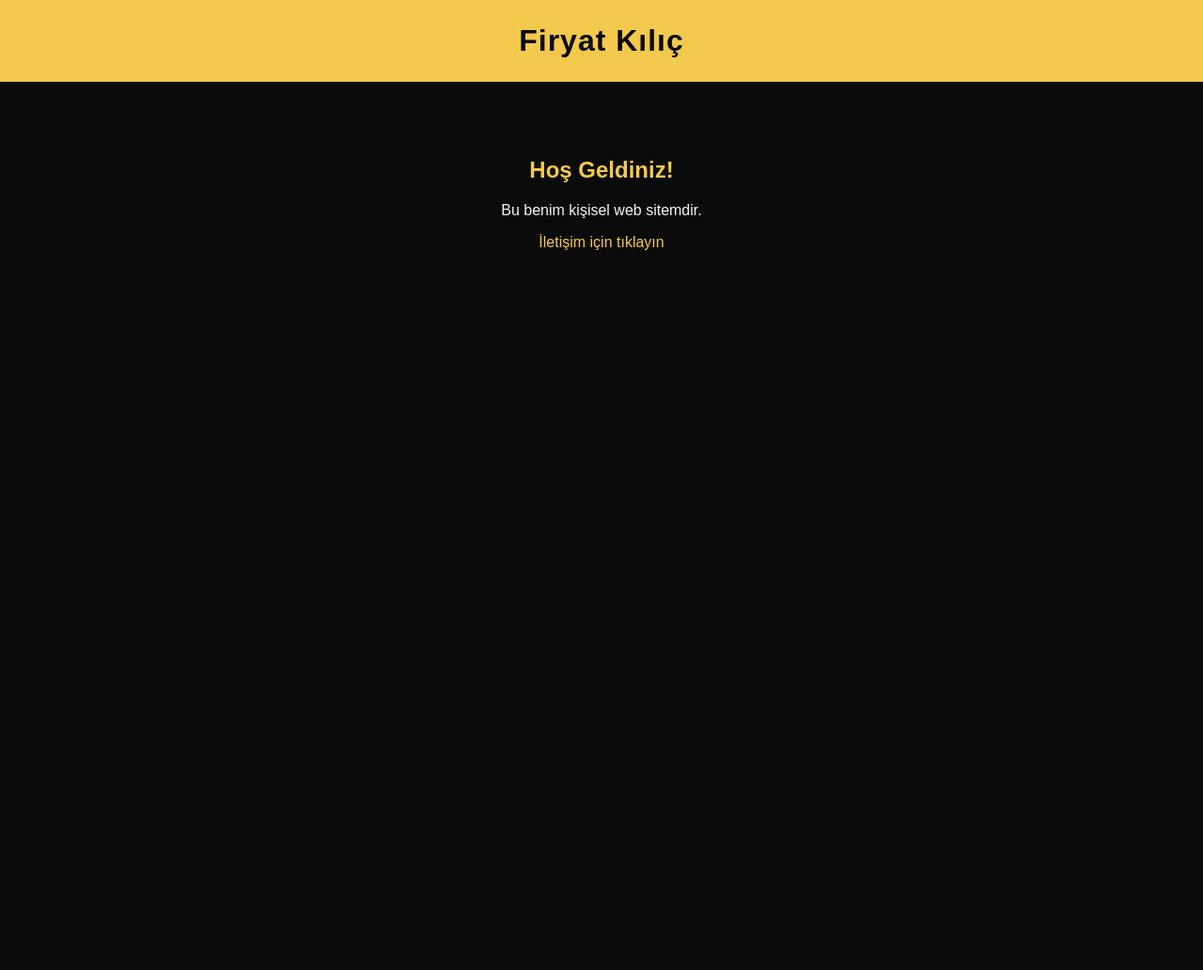
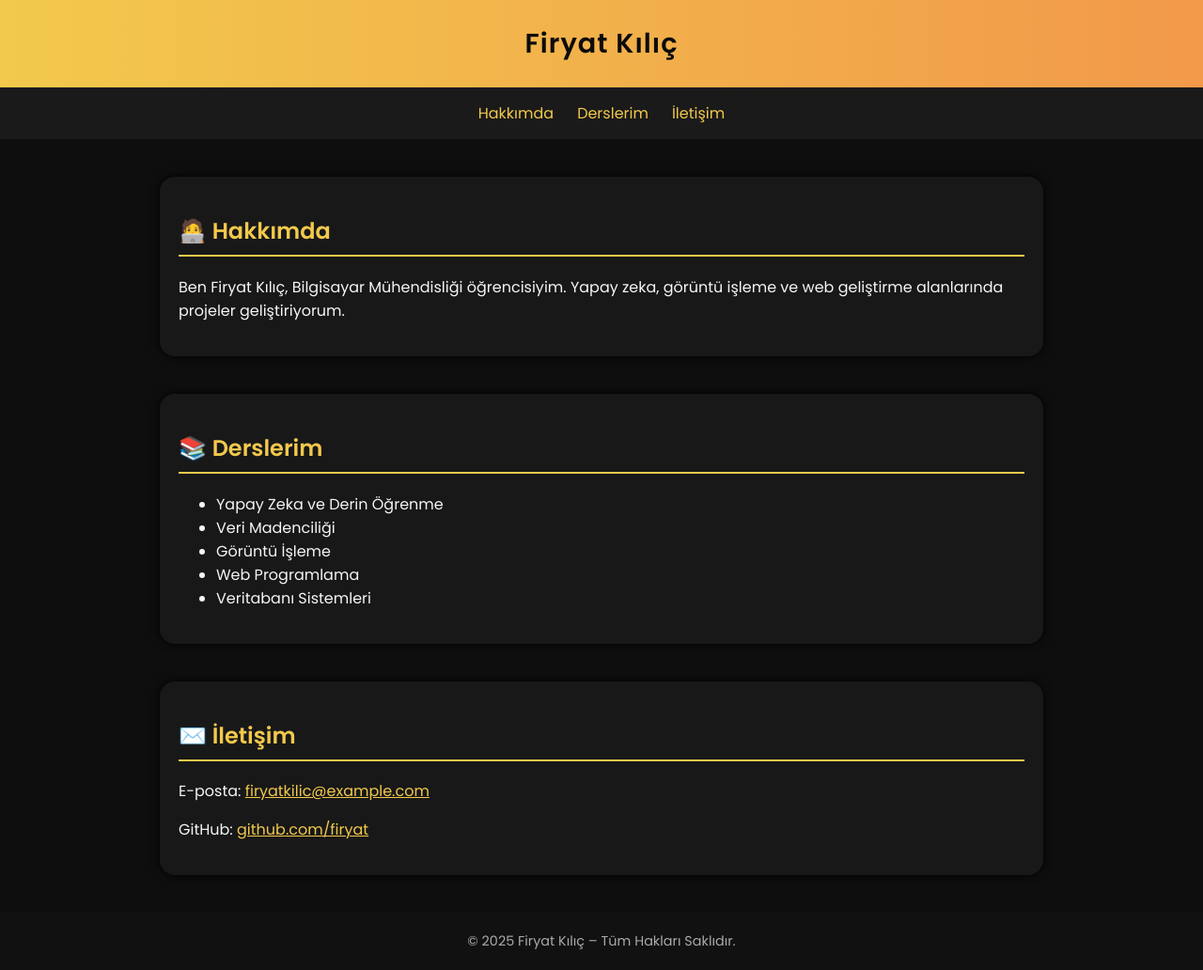
Before and after one commit to FIRYAT/fkilic.github.io, a plain HTML site: page index.html in a window 1280 px wide. Shown: the whole page at 94% size. Before the commit the page ends 800 px from the top, so only its background shows below. Drawn offline with Linux system fonts and the light colour scheme.

Commit message:
Update index.html

```diff
--- a/index.html
+++ b/index.html
@@ -1,36 +1,96 @@
 <!DOCTYPE html>
 <html lang="tr">
 <head>
-  <meta charset="UTF-8">
-  <meta name="viewport" content="width=device-width, initial-scale=1.0">
-  <title>Firyat Kılıç | Ana Sayfa</title>
+  <meta charset="UTF-8" />
+  <meta name="viewport" content="width=device-width, initial-scale=1.0" />
+  <title>Firyat Kılıç | Kişisel Site</title>
   <style>
+    @import url('https://fonts.googleapis.com/css2?family=Poppins:wght@400;600&display=swap');
     body {
       margin: 0;
-      font-family: Arial, sans-serif;
-      background: #0b0b0b;
+      font-family: 'Poppins', sans-serif;
+      background: #0e0e0e;
       color: #f5f5f5;
-      text-align: center;
     }
     header {
-      background: #f2c94c;
+      background: linear-gradient(90deg, #f2c94c, #f2994a);
       color: #0b0b0b;
       padding: 25px 0;
-      font-size: 2em;
-      font-weight: bold;
+      text-align: center;
+      font-size: 1.8em;
+      font-weight: 600;
       letter-spacing: 1px;
     }
-    main { padding: 60px 20px; }
-    h2 { color: #f2c94c; }
-    a { color: #f2c94c; text-decoration: none; }
+    nav {
+      display: flex;
+      justify-content: center;
+      gap: 25px;
+      background: #1a1a1a;
+      padding: 15px 0;
+    }
+    nav a {
+      color: #f2c94c;
+      text-decoration: none;
+      font-weight: 500;
+      transition: 0.3s;
+    }
+    nav a:hover {
+      color: #fff;
+    }
+    section {
+      max-width: 900px;
+      margin: 40px auto;
+      padding: 20px;
+      background: #181818;
+      border-radius: 16px;
+      box-shadow: 0 0 10px #000;
+    }
+    h2 {
+      color: #f2c94c;
+      border-bottom: 2px solid #f2c94c;
+      padding-bottom: 8px;
+    }
+    footer {
+      text-align: center;
+      padding: 20px;
+      background: #111;
+      color: #aaa;
+      font-size: 0.9em;
+    }
   </style>
 </head>
 <body>
   <header>Firyat Kılıç</header>
-  <main>
-    <h2>Hoş Geldiniz!</h2>
-    <p>Bu benim kişisel web sitemdir.</p>
-    <p><a href="mailto:firyatkilic@example.com">İletişim için tıklayın</a></p>
-  </main>
+  <nav>
+    <a href="#hakkimda">Hakkımda</a>
+    <a href="#dersler">Derslerim</a>
+    <a href="#iletisim">İletişim</a>
+  </nav>
+
+  <section id="hakkimda">
+    <h2>🧑‍💻 Hakkımda</h2>
+    <p>Ben Firyat Kılıç, Bilgisayar Mühendisliği öğrencisiyim. Yapay zeka, görüntü işleme ve web geliştirme alanlarında projeler geliştiriyorum.</p>
+  </section>
+
+  <section id="dersler">
+    <h2>📚 Derslerim</h2>
+    <ul>
+      <li>Yapay Zeka ve Derin Öğrenme</li>
+      <li>Veri Madenciliği</li>
+      <li>Görüntü İşleme</li>
+      <li>Web Programlama</li>
+      <li>Veritabanı Sistemleri</li>
+    </ul>
+  </section>
+
+  <section id="iletisim">
+    <h2>✉️ İletişim</h2>
+    <p>E-posta: <a href="mailto:firyatkilic@example.com" style="color:#f2c94c;">firyatkilic@example.com</a></p>
+    <p>GitHub: <a href="https://github.com/firyat" style="color:#f2c94c;">github.com/firyat</a></p>
+  </section>
+
+  <footer>
+    © 2025 Firyat Kılıç – Tüm Hakları Saklıdır.
+  </footer>
 </body>
 </html>
```
